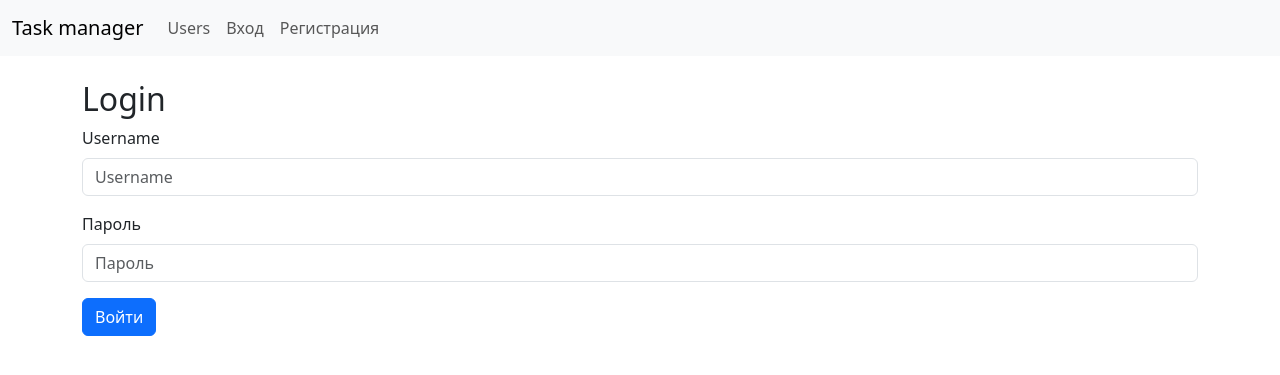
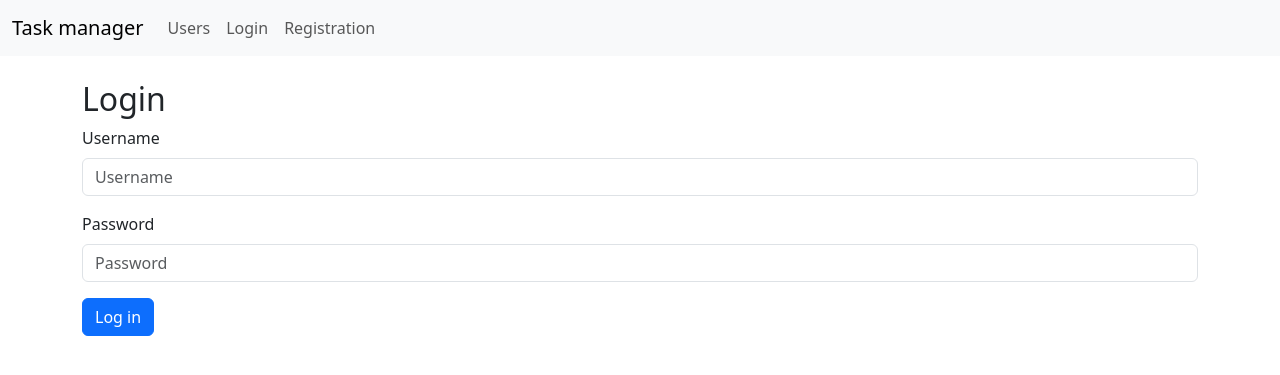
Before and after one commit to sergeikuz/python-project-52, a Django app: page /login/ in a window 1280 px wide. Shown: the top 375 px of the page. Run offline with Django 5.2, Linux system fonts and the light colour scheme; some libraries are stand-ins or nearby versions.

Commit message:
add locale and ru translate

```diff
--- a/task_manager/settings.py
+++ b/task_manager/settings.py
@@ -151,10 +151,14 @@ AUTH_PASSWORD_VALIDATORS = [
 # Internationalization
 # https://docs.djangoproject.com/en/5.2/topics/i18n/
 
-LANGUAGE_CODE = 'ru'
+LANGUAGE_CODE = 'en'
 LANGUAGES = [
     ('en', 'English'),
     ('ru', 'Russian'),
+]
+
+LOCALE_PATHS = [
+    BASE_DIR / 'locale',  # Путь, в котором будут храниться переводы
 ]
 
 TIME_ZONE = 'UTC'
--- a/task_manager/templates/base.html
+++ b/task_manager/templates/base.html
@@ -41,10 +41,10 @@
                     </li>
       {% else %}
     <li class="nav-item">
-        <a class="nav-link" href="{% url 'login' %}">{% translate "Вход" %}</a>
+        <a class="nav-link" href="{% url 'login' %}">{% translate "Login" %}</a>
     </li>
     <li class="nav-item">
-        <a class="nav-link" href="{% url 'users:user_create' %}">{% translate "Регистрация" %}</a>
+        <a class="nav-link" href="{% url 'users:user_create' %}">{% translate "Registration" %}</a>
     </li>
 {% endif %}
       </ul>
```
Also changed, not shown: locale/ru/LC_MESSAGES/django.po (added), 1 other file.
